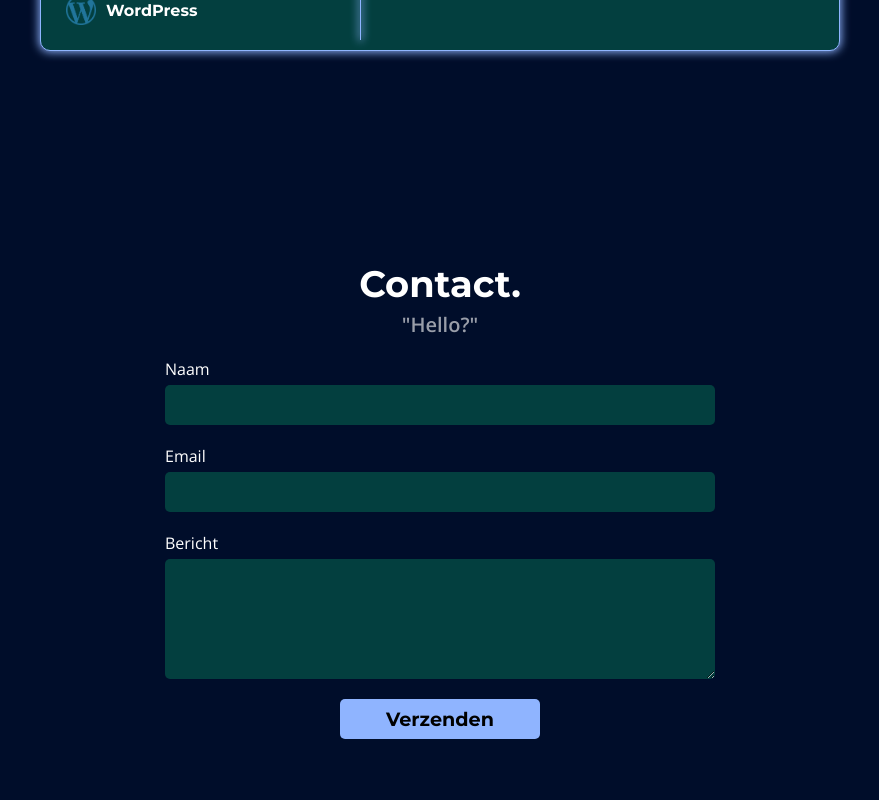
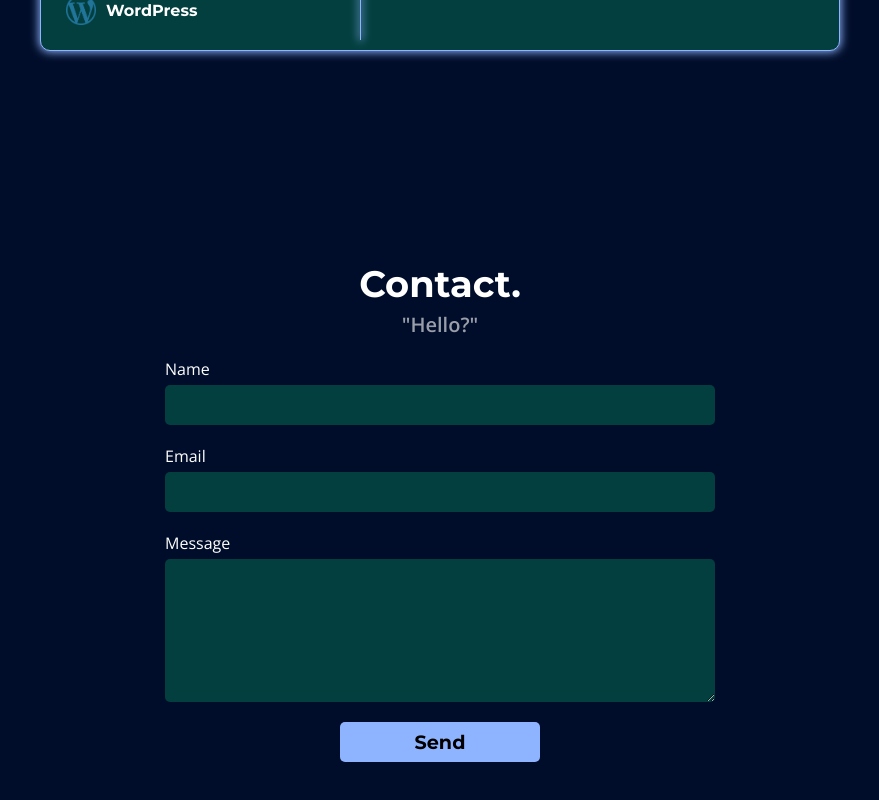
Before and after one commit to tobiasvdorp/react-portfoliowebsite, a React (Create React App) app in the folder react-portfolio/: page / in a window 1280 px wide. Shown: the part 4144-4944 px from the top of the page, without its empty margins (200-1079 px from the left). Built offline with nearby package versions, Linux system fonts and the light colour scheme; a web font is replaced by a local one.

Commit message:
Contact form animation added

```diff
--- a/react-portfolio/src/components/css/contact.css
+++ b/react-portfolio/src/components/css/contact.css
@@ -48,4 +48,5 @@
 .contact form textarea {
   min-height: 120px;
   min-width: 100%;
+  padding: 10px;
 }
--- a/react-portfolio/src/components/js/Contact.js
+++ b/react-portfolio/src/components/js/Contact.js
@@ -1,7 +1,13 @@
-import React, { useState } from "react";
+import React, { useState, useEffect } from "react";
 import "../css/contact.css";
+import WOW from "wowjs";
+import "animate.css";
+
 const ContactForm = () => {
+  const wow = new WOW.WOW();
+  wow.init();
   const [status, setStatus] = useState("");
+  const [textAreaHeight, setTextAreaHeight] = useState("120px"); // beginhoogte
 
   const handleSubmit = (e) => {
     e.preventDefault();
@@ -25,6 +31,16 @@ const ContactForm = () => {
         }
       });
   };
+  useEffect(() => {
+    const textArea = document.getElementById("message");
+    setTextAreaHeight(`${textArea.scrollHeight}px`);
+  }, []);
+
+  const handleTextAreaInput = (e) => {
+    const textArea = e.target;
+    textArea.style.height = "auto";
+    setTextAreaHeight(`${textArea.scrollHeight}px`);
+  };
 
   return (
     <div className="contact">
@@ -32,21 +48,27 @@ const ContactForm = () => {
       <h3 className="readmore">"Hello?"</h3>
 
       <form onSubmit={handleSubmit} className="">
-        <div id="name">
-          <label htmlFor="name">Naam</label>
+        <div id="name" className="wow animate__animated animate__flipInX">
+          <label htmlFor="name">Name</label>
           <input type="text" id="name" name="name" required />
         </div>
-        <div id="email">
+        <div id="email" className="wow animate__animated animate__flipInX">
           <label htmlFor="email">Email</label>
           <input type="email" id="email" name="email" required />
         </div>
-        <div id="message">
-          <label htmlFor="message">Bericht</label>
-          <textarea id="message" name="message" required></textarea>
+        <div id="message" className="wow animate__animated animate__flipInX">
+          <label htmlFor="message">Message</label>
+          <textarea
+            id="message"
+            name="message"
+            required
+            style={{ height: textAreaHeight }}
+            onInput={handleTextAreaInput}
+          ></textarea>
         </div>
-        <div id="send">
+        <div id="send" className="wow animate__animated animate__flipInX">
           <button type="submit" className="button">
-            Verzenden
+            Send
           </button>
         </div>
 
```
